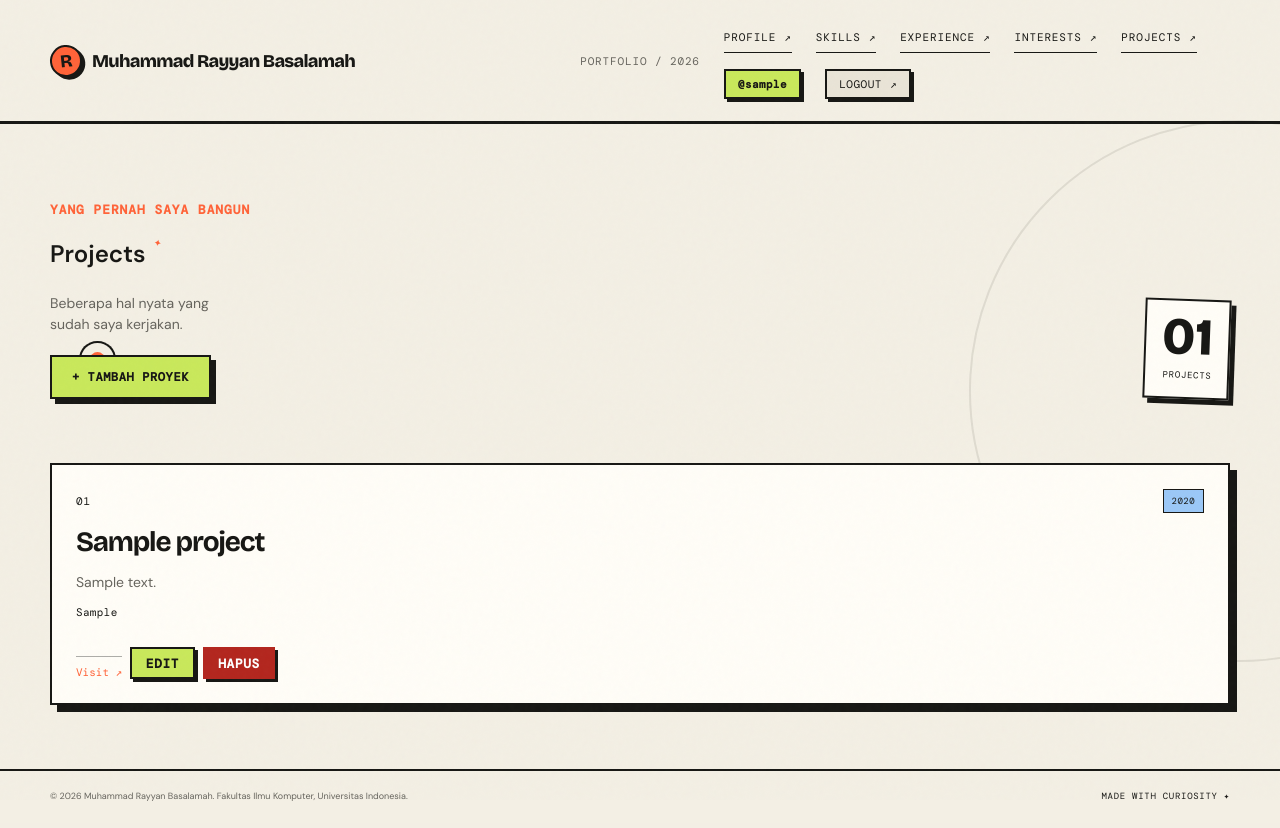
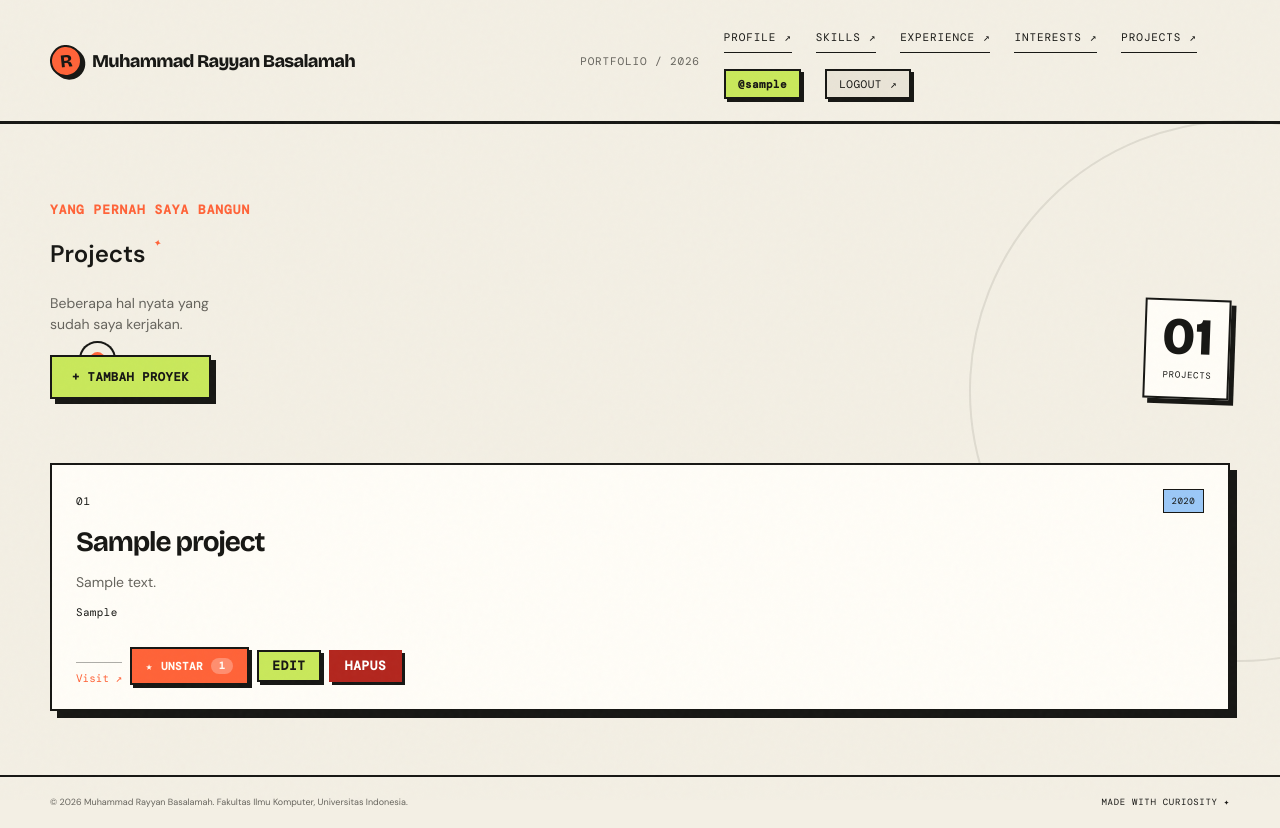
Before and after one commit to muhrayyan43/myportofolio, a Django app: page /project/ in a window 1280 px wide. Before the commit the page ends 801 px from the top, so only its background shows below. Run offline with Django 5.2, Linux system fonts and the light colour scheme; a user stored in the database is signed in; tables that the repository leaves empty hold one stand-in row (values such as "Sample post").

Commit message:
feat: allow logged-in users to star projects

```diff
--- a/main/models.py
+++ b/main/models.py
@@ -1,4 +1,5 @@
 import uuid
+from django.contrib.auth.models import User
 from django.db import models
 
 
@@ -43,6 +44,9 @@ class Project(models.Model):
     tech_stack = models.CharField(max_length=255)
     year = models.PositiveIntegerField()
     url = models.URLField(blank=True, null=True)
+    starred_by = models.ManyToManyField(
+        User, related_name="starred_projects", blank=True
+    )
 
     def __str__(self):
         return self.title
--- a/main/urls.py
+++ b/main/urls.py
@@ -18,6 +18,7 @@ from main.views import (
     create_project,
     update_project,
     delete_project,
+    toggle_star,
     get_project_json,
     get_project_xml,
 )
@@ -63,6 +64,11 @@ urlpatterns = [
         delete_project,
         name="delete_project",
     ),
+    path(
+        "project/<int:project_id>/star/",
+        toggle_star,
+        name="toggle_star",
+    ),
     path("api/project/", get_project_json, name="get_project_json"),
     path("api/project/xml/", get_project_xml, name="get_project_xml"),
 ]
--- a/main/views.py
+++ b/main/views.py
@@ -235,6 +235,19 @@ def delete_project(request, project_id):
     return redirect("main:show_project")
 
 
+@login_required(login_url="/login/")
+def toggle_star(request, project_id):
+    project = get_object_or_404(Project, pk=project_id)
+
+    if request.method == "POST":
+        if request.user in project.starred_by.all():
+            project.starred_by.remove(request.user)
+        else:
+            project.starred_by.add(request.user)
+
+    return redirect("main:show_project")
+
+
 def get_project_json(request):
     title_query = request.GET.get("title", "").strip()
     projects = Project.objects.all()
--- a/static/css/style.css
+++ b/static/css/style.css
@@ -1644,3 +1644,62 @@ body::after {
     transform: translate(-2px, -2px);
     box-shadow: 5px 5px 0 var(--ink);
 }
+
+
+
+/* ------------------------------------------------------------------ */
+/* PROJECT STAR button                                                 */
+/* ------------------------------------------------------------------ */
+.star-form {
+    display: inline-flex;
+    margin: 0;
+}
+
+.button-star {
+    display: inline-flex;
+    align-items: center;
+    gap: 0.5rem;
+    padding: 0.55rem 0.85rem;
+    border: var(--border);
+    background: var(--white);
+    color: var(--ink);
+    font-family: var(--mono);
+    font-size: 11px;
+    font-weight: 600;
+    letter-spacing: .04em;
+    text-transform: uppercase;
+    cursor: pointer;
+    box-shadow: 3px 3px 0 var(--ink);
+    transition: transform .15s ease, box-shadow .15s ease, background .15s ease;
+}
+
+.button-star:hover {
+    transform: translate(-2px, -2px);
+    box-shadow: 5px 5px 0 var(--ink);
+}
+
+.button-star:active {
+    transform: translate(0, 0);
+    box-shadow: 2px 2px 0 var(--ink);
+}
+
+.button-star.is-starred {
+    background: var(--orange);
+    color: var(--white);
+}
+
+.button-star .star-count {
+    display: inline-flex;
+    align-items: center;
+    justify-content: center;
+    min-width: 22px;
+    padding: 1px 6px;
+    border-radius: 999px;
+    background: rgba(0, 0, 0, .12);
+    font-size: 10px;
+    line-height: 1.4;
+}
+
+.button-star.is-starred .star-count {
+    background: rgba(255, 255, 255, .28);
+}
--- /dev/null
+++ b/templates/components/project_star.html
@@ -0,0 +1,28 @@
+{# Star / Unstar button for a project.                                   #}
+{# - Anonymous visitor:  form still renders; @login_required on the      #}
+{#   view redirects them to /login/ when they submit.                    #}
+{# - Logged-in user:     first click stars, click again unstars.         #}
+{# - The <button> is inside its own <form> so the click is a POST        #}
+{#   (state-changing request), automatically protected by                #}
+{#   {% csrf_token %} + Django's CsrfViewMiddleware.                     #}
+
+<form method="post"
+      action="{% url 'main:toggle_star' project.id %}"
+      class="star-form">
+    {% csrf_token %}
+
+    <button type="submit"
+            class="button button-star{% if user in project.starred_by.all %} is-starred{% endif %}"
+            title="{% if project.starred_by.all %}Dibintangi oleh {{ project.starred_by.all|join:', ' }}{% else %}Belum ada yang memberi bintang{% endif %}">
+
+        <span aria-hidden="true">★</span>
+
+        {% if user in project.starred_by.all %}
+            Unstar
+        {% else %}
+            Star
+        {% endif %}
+
+        <span class="star-count">{{ project.starred_by.count }}</span>
+    </button>
+</form>
--- a/templates/project.html
+++ b/templates/project.html
@@ -66,6 +66,8 @@
                                 </a>
                             {% endif %}
 
+                            {% include "components/project_star.html" with project=project %}
+
                             {% if user.is_superuser %}
                                 <a href="{% url 'main:update_project' project.id %}"
                                    class="button button-small">
```
Also changed, not shown: main/migrations/0004_project_starred_by.py (added).
